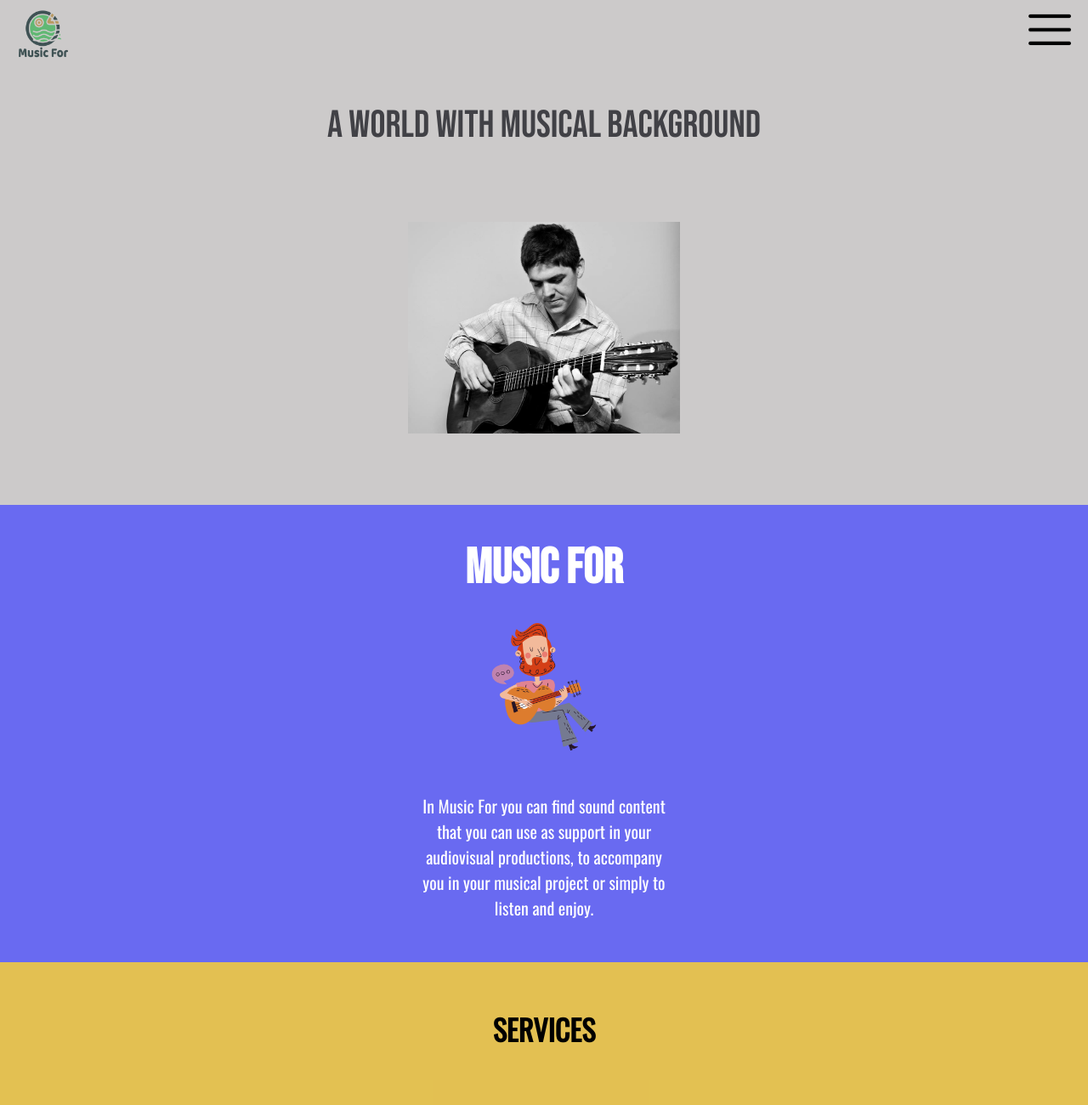
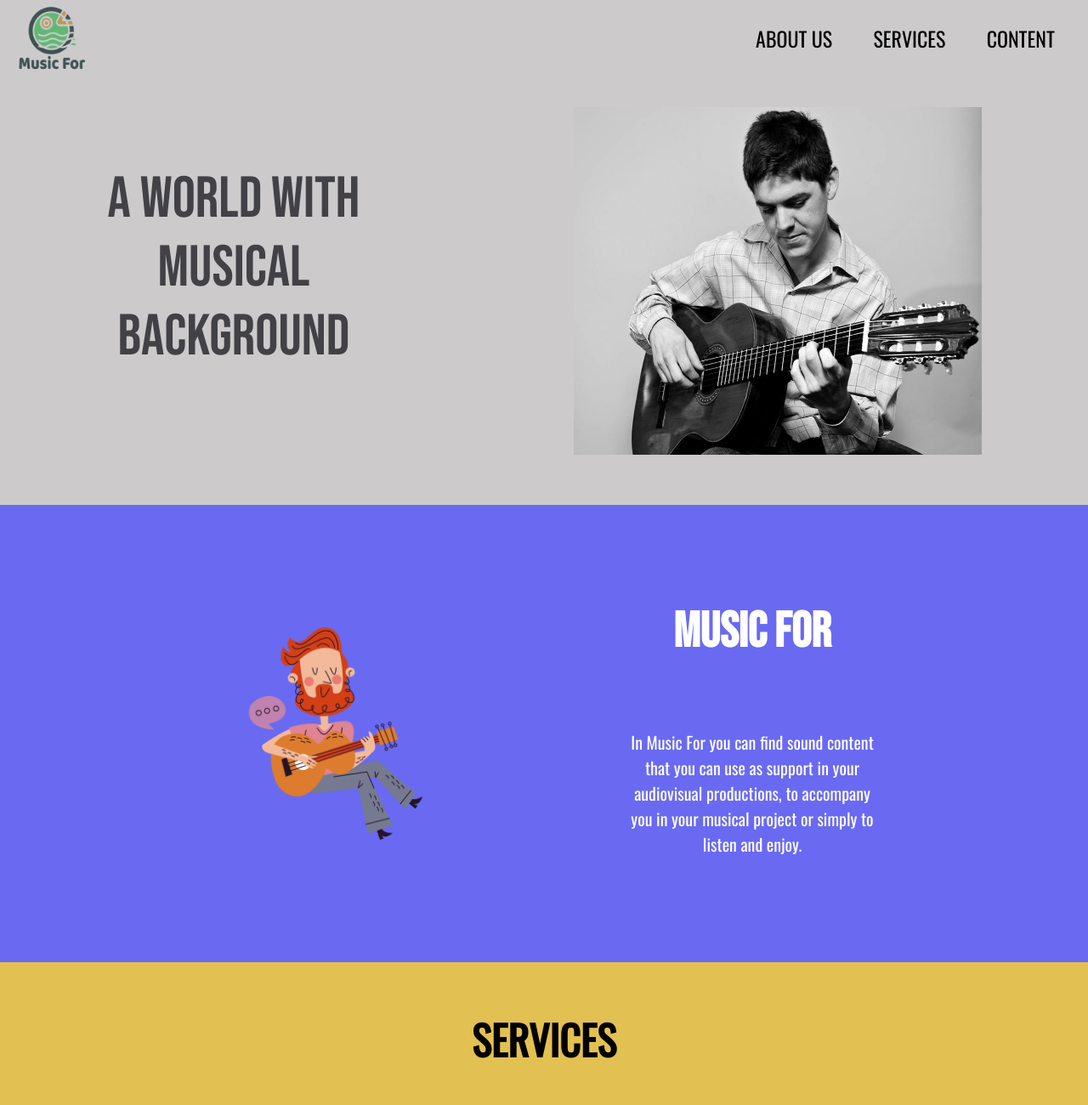
Before and after one commit to catrielramirez/Desaf-o-modulo-tres---APX, a plain HTML site: page index.html in a window 1280 px wide. Shown: the top 1300 px of the page at 85% size. Drawn offline with nearby package versions, Linux system fonts and the light colour scheme.

Commit message:
segundo commit

```diff
--- a/index.css
+++ b/index.css
@@ -16,8 +16,47 @@
   height: 80px;
   display: flex;
   justify-content: space-between;
-  justify-items: center;
+  align-items: center;
   padding: 10px 20px 0px 20px;
+}
+
+.logo {
+  width: 70px;
+  height: 70px;
+}
+.menu-mobile {
+  width: 50px;
+  height: 50px;
+}
+
+.menu-desktop {
+  display: none;
+}
+
+@media (min-width: 769px) {
+  .logo {
+    width: 80px;
+    height: 80px;
+  }
+  .menu-desktop {
+    width: 400px;
+    height: 95px;
+    display: flex;
+    align-items: center;
+    justify-content: space-around;
+  }
+
+  .button-menu {
+    font-family: Oswald;
+    font-size: 24px;
+    border: none;
+    padding-left: 10px;
+    background-color: #cccaca;
+    list-style: none;
+  }
+  .menu-mobile {
+    display: none;
+  }
 }
 
 .welcome {
@@ -43,6 +82,22 @@
   margin-top: 70px;
 }
 
+@media (min-width: 769px) {
+  .welcome {
+    flex-direction: row;
+    justify-content: space-around;
+    align-items: center;
+  }
+  .title-container-one {
+    width: 300px;
+    font-size: 68px;
+  }
+  .img-first {
+    width: 480px;
+    height: 409px;
+  }
+}
+
 .container-two {
   width: 100%;
   height: 538px;
@@ -62,7 +117,7 @@
   text-align: center;
 }
 
-.icono-centro {
+.icon-center {
   width: 150px;
   height: 150px;
 }
@@ -74,6 +129,33 @@
   padding: 30px 20px;
   text-align: center;
   font-size: 20px;
+}
+
+@media (min-width: 769px) {
+  .container-two {
+    display: grid;
+    grid-template-columns: 1fr 1fr;
+    padding: 0 150px;
+  }
+  .icon-center {
+    grid-column: 1;
+    grid-row: 1 / span 2;
+    width: 250px;
+    height: 250px;
+    justify-self: center;
+  }
+
+  .title-container-two {
+    grid-column: 2;
+    grid-row: 1;
+    align-self: flex-end;
+  }
+  .text-center {
+    grid-column: 2;
+    grid-row: 2;
+    align-self: flex-start;
+    justify-self: center;
+  }
 }
 
 .container-three {
@@ -116,6 +198,24 @@
   margin-bottom: 40px;
 }
 
+@media (min-width: 769px) {
+  .container-three {
+    display: grid;
+    grid-template-columns: repeat(3, 1fr);
+    grid-template-rows: 30% 70%;
+    height: 604px;
+    justify-items: center;
+  }
+  .title-three {
+    grid-column: 2;
+    grid-row: 1;
+    font-size: 48px;
+  }
+  .sub-three {
+    justify-content: center;
+    grid-row: 2;
+  }
+}
 .container-four {
   width: 100%;
   height: 660px;
@@ -175,6 +275,25 @@ textarea {
   background-color: #ffd953;
 }
 
+@media (min-width: 769px) {
+  .container-four {
+    display: grid;
+    grid-template-columns: 40% 60%;
+    padding: 0 50px;
+    gap: 100px;
+  }
+  .title-form {
+    align-self: start;
+    justify-self: end;
+    font-size: 48px;
+  }
+  .form {
+    align-self: flex-start;
+    justify-self: flex-start;
+    margin-top: 40px;
+  }
+}
+
 .footer {
   width: 100%;
   height: 493px;
@@ -218,3 +337,16 @@ textarea {
   width: 34px;
   height: 34px;
 }
+
+@media (min-width: 769px) {
+  .footer {
+    height: 346px;
+    display: flex;
+    justify-content: space-between;
+    align-items: center;
+    padding: 0 50px;
+  }
+  .social-medias {
+    width: auto;
+  }
+}
--- a/index.html
+++ b/index.html
@@ -24,8 +24,13 @@
   <body class="body">
     <section class="container-one">
       <header class="header">
-        <img src="./img/logo.png" alt="menuDos" width="60" height="60" />
-        <img src="./img/menu.png" alt="menu" width="50" height="50" />
+        <img class="logo" src="./img/logo.png" alt="logo" />
+        <img class="menu-mobile" src="./img/menu.png" alt="menu" />
+        <nav class="menu-desktop">
+          <li class="button-menu">ABOUT US</li>
+          <li class="button-menu">SERVICES</li>
+          <li class="button-menu">CONTENT</li>
+        </nav>
       </header>
       <div class="welcome">
         <h1 class="title-container-one">A world with musical background</h1>
@@ -36,7 +41,7 @@
     <section class="container-two">
       <h2 class="title-container-two">MUSIC FOR</h2>
 
-      <img class="icono-centro" src="./img/guitarra.png" alt="icono" />
+      <img class="icon-center" src="./img/guitarra.png" alt="icono" />
 
       <p class="text-center">
         In Music For you can find sound content that you can use as support in
@@ -93,7 +98,7 @@
             id="name"
             name="name"
             type="text"
-            placeholder="ej: Maria"
+            placeholder="ex: Maria"
           />
         </div>
         <div class="fieldset">
@@ -103,7 +108,7 @@
             id="email"
             name="email"
             type="email"
-            placeholder="ej: maria123@xxx.com"
+            placeholder="ex: maria123@xxx.com"
           />
         </div>
         <div class="fieldset">
```
